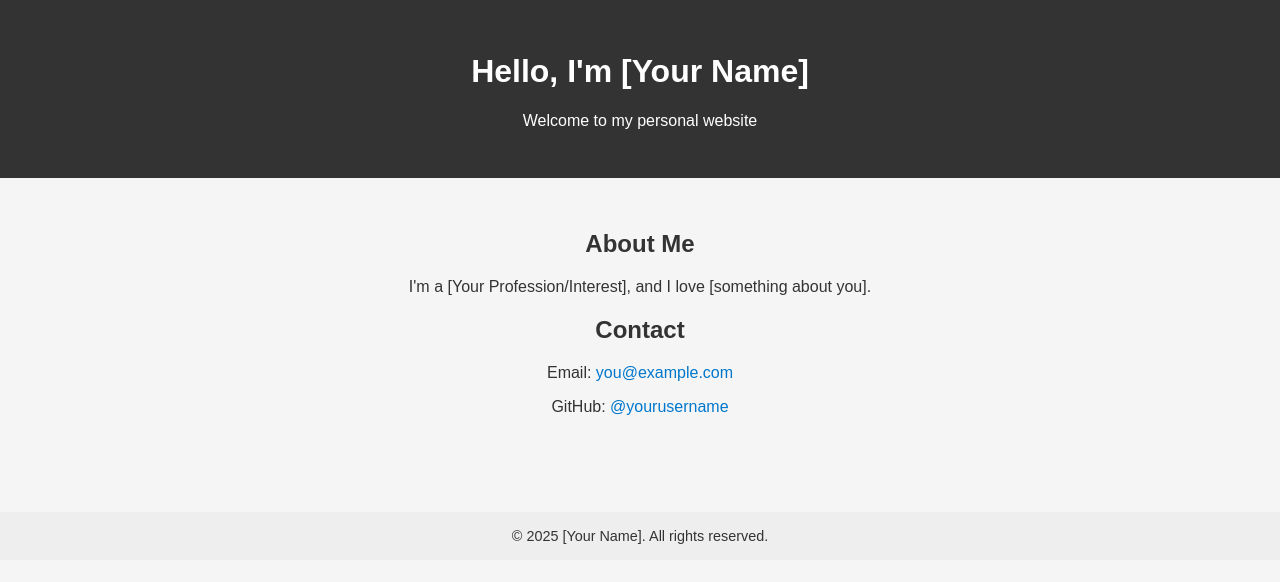
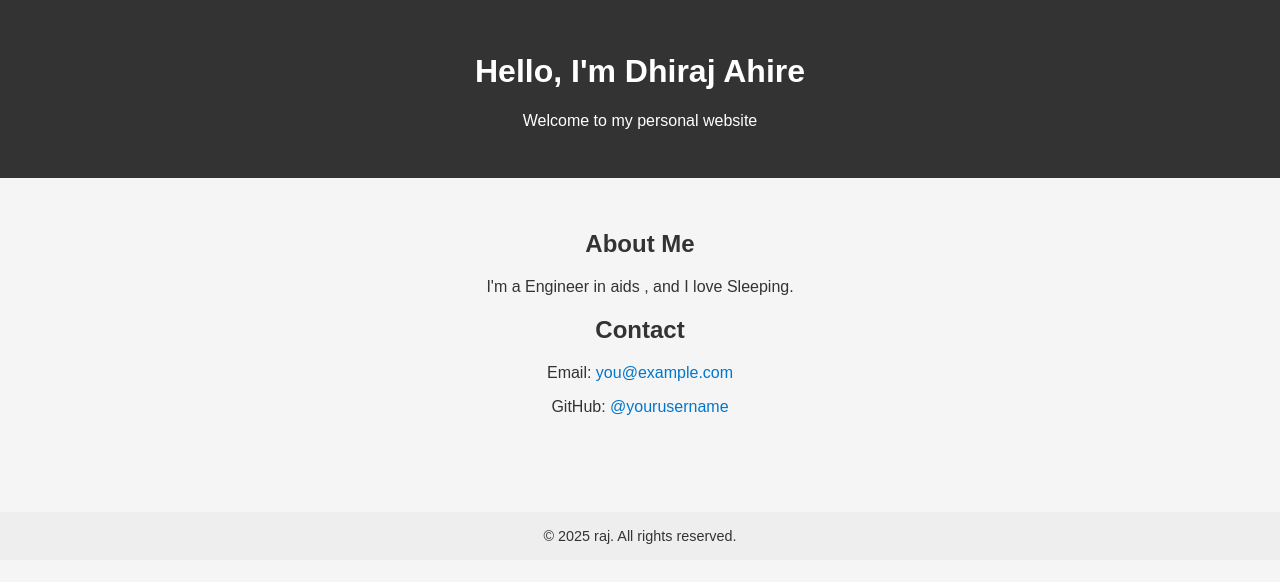
Before and after one commit to rajahire213/myweb, a plain HTML site: page index.html in a window 1280 px wide. Drawn offline with Linux system fonts and the light colour scheme.

Commit message:
Update index.html

```diff
--- a/index.html
+++ b/index.html
@@ -38,13 +38,13 @@
 </head>
 <body>
   <header>
-    <h1>Hello, I'm [Your Name]</h1>
+    <h1>Hello, I'm Dhiraj Ahire</h1>
     <p>Welcome to my personal website</p>
   </header>
 
   <main>
     <h2>About Me</h2>
-    <p>I'm a [Your Profession/Interest], and I love [something about you].</p>
+    <p>I'm a Engineer in aids , and I love Sleeping.</p>
 
     <h2>Contact</h2>
     <p>Email: <a href="mailto:you@example.com">you@example.com</a></p>
@@ -52,7 +52,7 @@
   </main>
 
   <footer>
-    &copy; 2025 [Your Name]. All rights reserved.
+    &copy; 2025 raj. All rights reserved.
   </footer>
 </body>
 </html>
```
